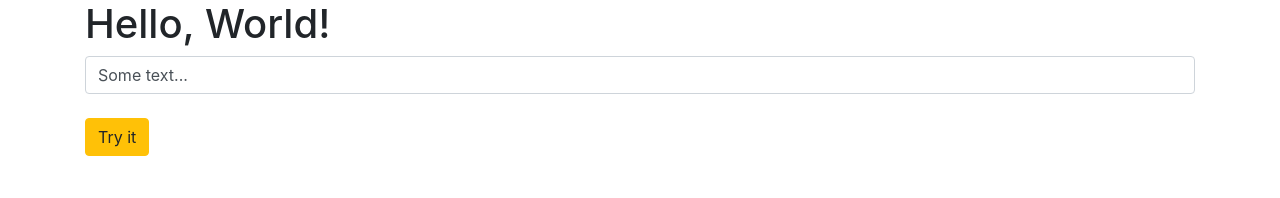
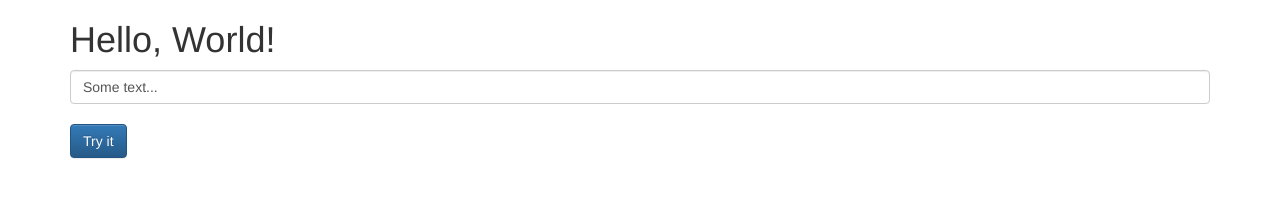
Before and after one commit to gzgracez/HTML-CSS, a plain HTML site: page index.html in a window 1280 px wide. Drawn offline with nearby package versions, Linux system fonts and the light colour scheme.

Commit message:
unsaved version

```diff
--- a/index.html
+++ b/index.html
@@ -1,23 +1,23 @@
 <!DOCTYPE html>
-<!-- saved from url=(0038)http://hacktrin.com/testbootstrap.html -->
-<html><head><meta http-equiv="Content-Type" content="text/html; charset=UTF-8">
-                    <meta charset="utf-8">
+        <html>
+                <head>
+                    <meta charset="utf-8" />
                     <title>Title of Webpage</title>
                     <!-- Latest compiled and minified CSS -->
-                    <link rel="stylesheet" href="./Title of Webpagebootstrap_files/bootstrap.min.css" integrity="sha384-1q8mTJOASx8j1Au+a5WDVnPi2lkFfwwEAa8hDDdjZlpLegxhjVME1fgjWPGmkzs7" crossorigin="anonymous">
+                    <link rel="stylesheet" href="https://maxcdn.bootstrapcdn.com/bootstrap/3.3.6/css/bootstrap.min.css" integrity="sha384-1q8mTJOASx8j1Au+a5WDVnPi2lkFfwwEAa8hDDdjZlpLegxhjVME1fgjWPGmkzs7" crossorigin="anonymous">
 
                     <!-- Optional theme -->
-                    <link rel="stylesheet" href="./Title of Webpagebootstrap_files/bootstrap-theme.min.css" integrity="sha384-fLW2N01lMqjakBkx3l/M9EahuwpSfeNvV63J5ezn3uZzapT0u7EYsXMjQV+0En5r" crossorigin="anonymous">
+                    <link rel="stylesheet" href="https://maxcdn.bootstrapcdn.com/bootstrap/3.3.6/css/bootstrap-theme.min.css" integrity="sha384-fLW2N01lMqjakBkx3l/M9EahuwpSfeNvV63J5ezn3uZzapT0u7EYsXMjQV+0En5r" crossorigin="anonymous">
 
                     <!-- Latest compiled and minified JavaScript -->
-                    <script src="./Title of Webpagebootstrap_files/bootstrap.min.js" integrity="sha384-0mSbJDEHialfmuBBQP6A4Qrprq5OVfW37PRR3j5ELqxss1yVqOtnepnHVP9aJ7xS" crossorigin="anonymous"></script>
+                    <script src="https://maxcdn.bootstrapcdn.com/bootstrap/3.3.6/js/bootstrap.min.js" integrity="sha384-0mSbJDEHialfmuBBQP6A4Qrprq5OVfW37PRR3j5ELqxss1yVqOtnepnHVP9aJ7xS" crossorigin="anonymous"></script>
                 </head>
                 <body>
                     <div class="container">
                         <h1>Hello, World!</h1>
                         <input type="text" class="form-control" id="myText" value="Some text...">
                         <br>
-                        <button onclick="myFunction()" class="btn btn-warning">Try it</button>
+                        <button onclick="myFunction()" class="btn btn-primary">Try it</button>
                         <p id="demo"></p>
                     </div>
                     <script>
@@ -27,5 +27,5 @@
                         alert(x);
                     }
                     </script>
-
-        </body></html>
+                </body>
+        </html>
```
